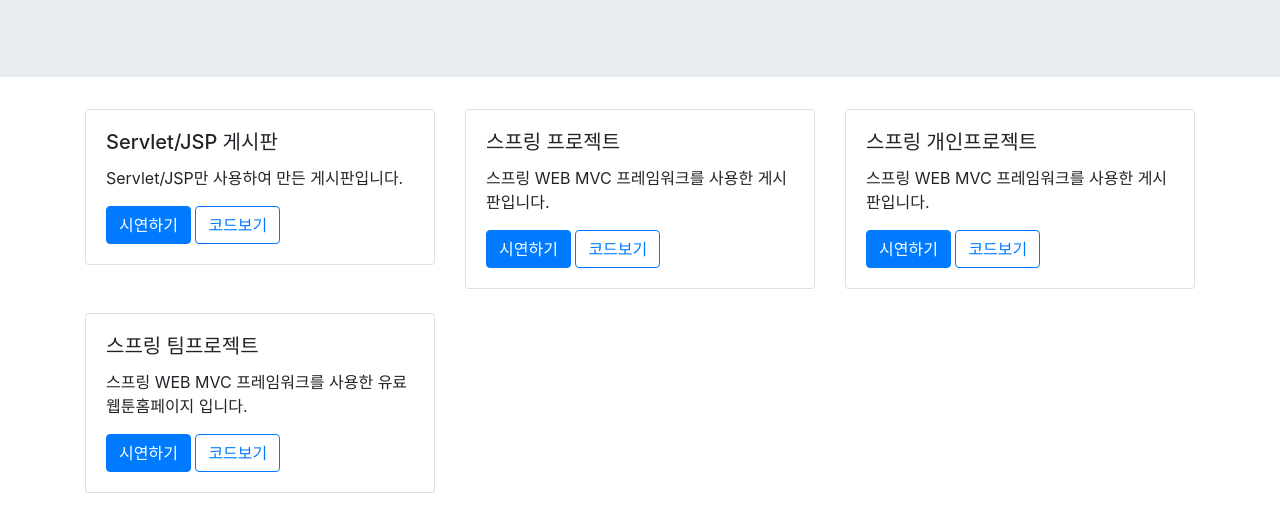
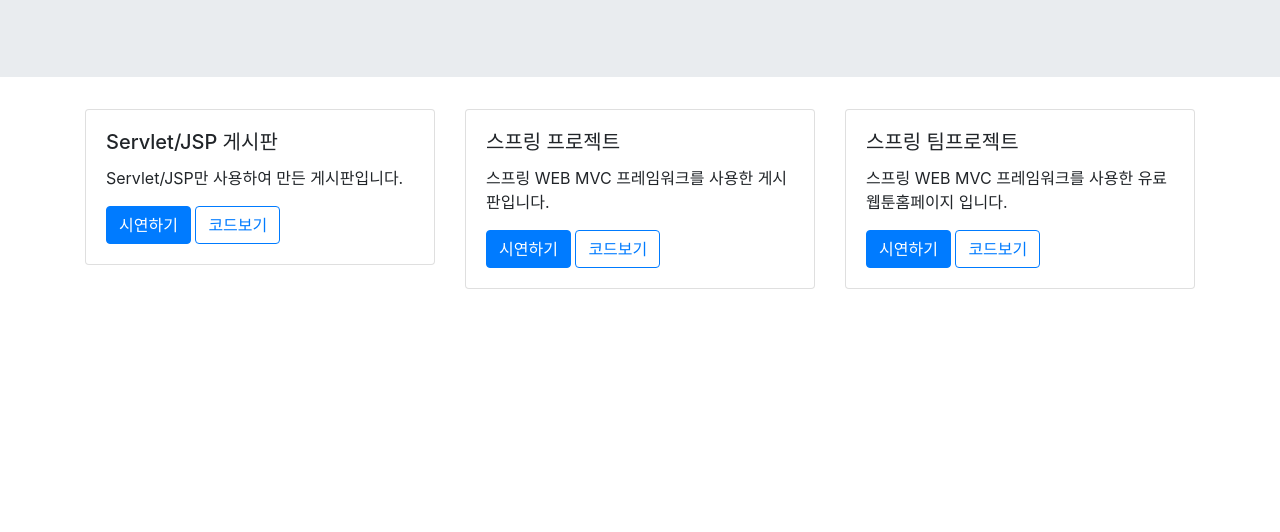
Before and after one commit to cchm0024/cchm0024.github.io, a plain HTML site: page index.html in a window 1280 px wide. Shown: the part 172-704 px from the top of the page. Drawn offline with nearby package versions, Linux system fonts and the light colour scheme.

Commit message:
Update index.html

```diff
--- a/index.html
+++ b/index.html
@@ -51,17 +51,6 @@
             </div>
             <div class="col mb-4">
               <div class="card">
-              <!--  <img src="..." class="card-img-top" alt="..."> -->
-                <div class="card-body">
-                  <h5 class="card-title">스프링 개인프로젝트</h5>
-                  <p class="card-text">스프링 WEB MVC 프레임워크를 사용한 게시판입니다.</p>
-                  <a class="btn btn-primary"#">시연하기</a>
-                  <a class="btn btn-outline-primary"#">코드보기</a>
-                </div>
-              </div>
-            </div>
-            <div class="col mb-4">
-              <div class="card">
              <!--  <img src="..." class="card-img-top" alt="..."> -->
                 <div class="card-body">
                   <h5 class="card-title">스프링 팀프로젝트</h5>
```
